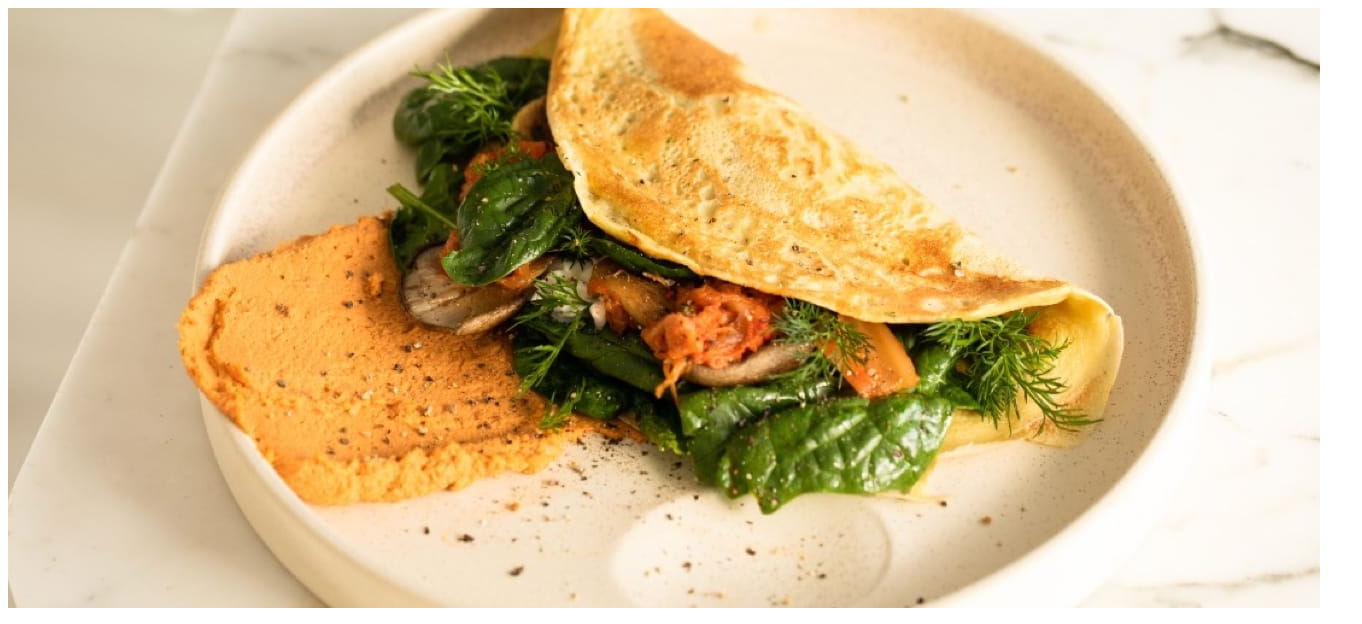
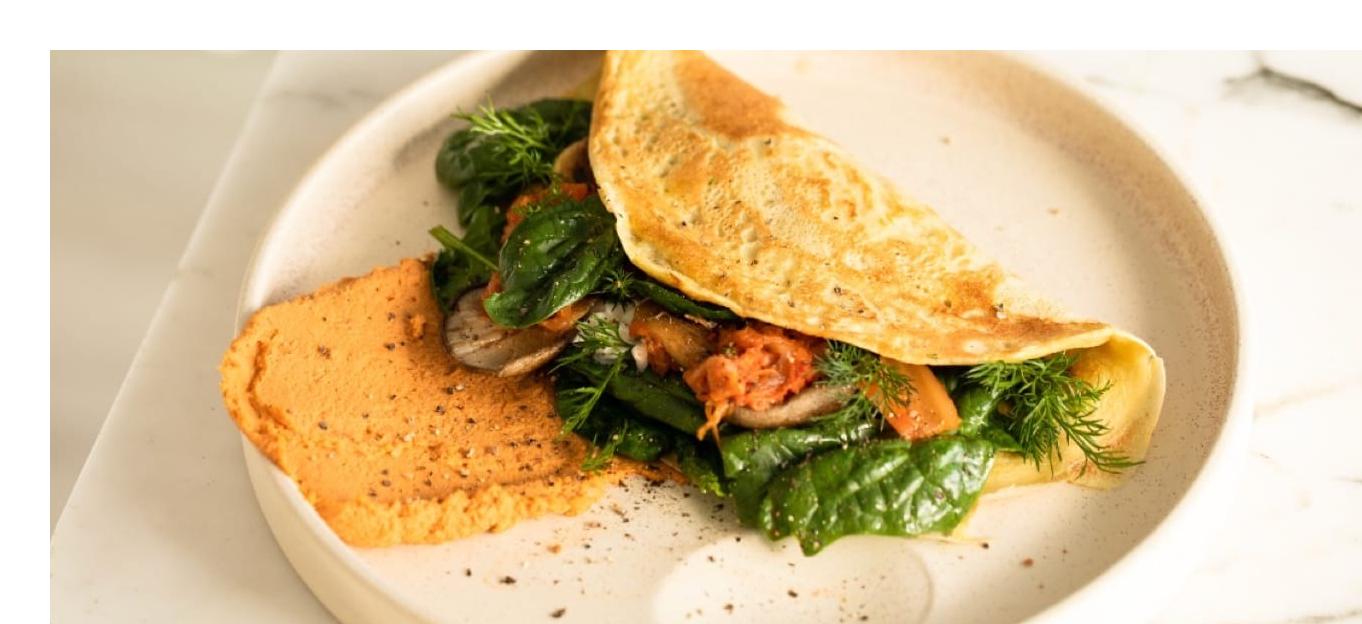
Before and after one commit to am-ikharo/recipe-page, a plain HTML site: page index.html in a window 1280 px wide. Shown: the top 624 px of the page, 1362 px wide, since content can reach past the window. Drawn offline with Linux system fonts and the light colour scheme.

Commit message:
added some styling

```diff
--- a/index.html
+++ b/index.html
@@ -24,6 +24,7 @@
         color: hsl(228, 45%, 44%);
       }
     </style>
+    <link rel="stylesheet" href="styles.css">
   </head>
   <body>
     <div class="container">
--- a/styles.css
+++ b/styles.css
@@ -0,0 +1,12 @@
+* {
+    padding: 0;
+    margin: 0;
+    box-sizing: border-box;
+}
+
+.container {
+    width: 60%;
+    padding: 30px;
+    margin: 20px;
+    box-sizing: border-box;
+}
```
